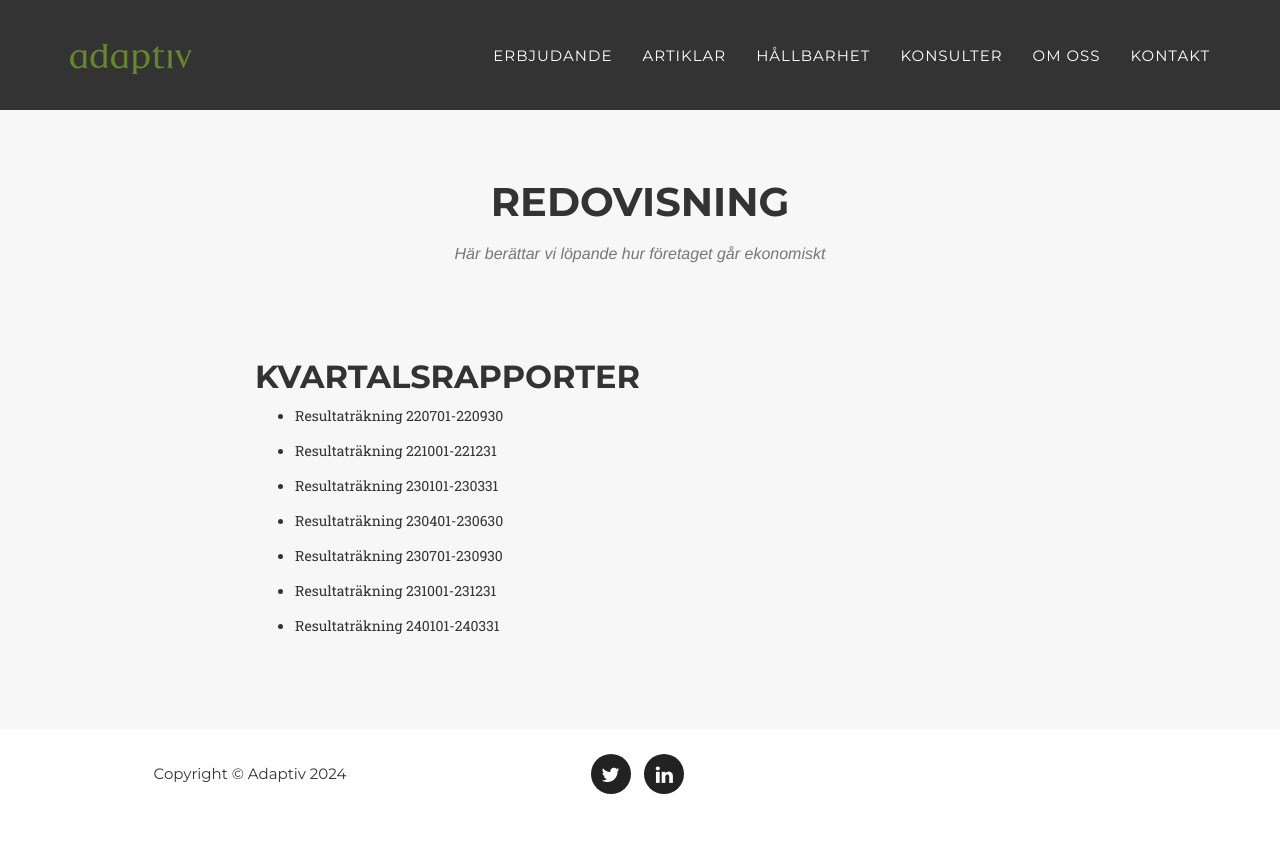
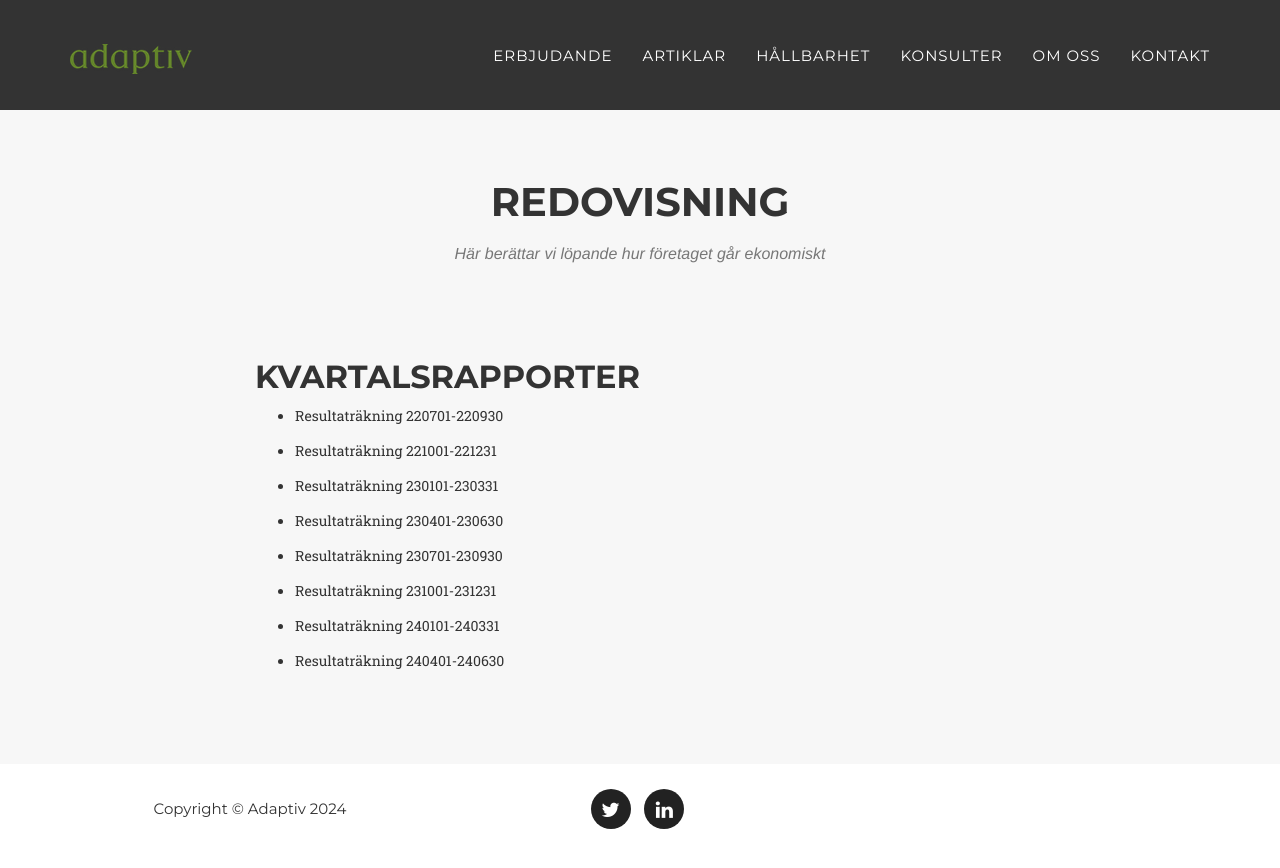
Before and after one commit to adaptiv/adaptiv_agency, a Jekyll site: the page built from accounting.html, in a window 1280 px wide. Shown: the top 868 px of the page. Built offline with Jekyll 4.4.1, drawn with Linux system fonts in a browser that asks for light colours; some web fonts are replaced.

Commit message:
Added quarterly report for Q2 2024

```diff
--- a/_includes/accounting.html
+++ b/_includes/accounting.html
@@ -65,6 +65,13 @@
                   240101-240331</a>
               </p>
             </li>
+            <li>
+              <p class="text-muted">
+                <a class="dark"
+                  href="/assets/pdf/accounting/Resultatrapport_20240101-20240630_Adaptiv_Sthlm_AB.pdf">Resultaträkning
+                  240401-240630</a>
+              </p>
+            </li>
           </ul>
         </div>
       </div>
```
Also changed, not shown: 1 other file.
